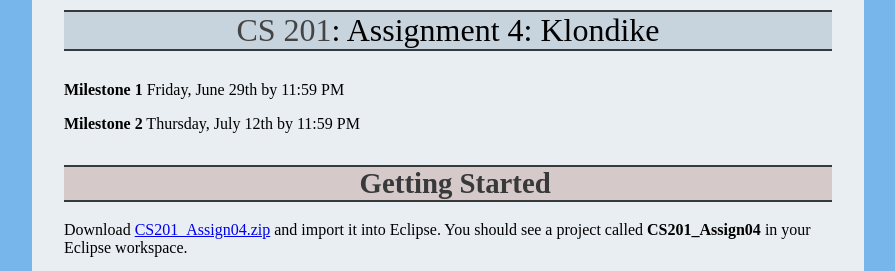
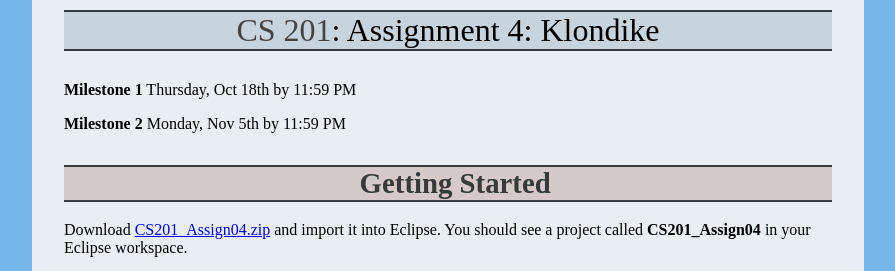
Before and after one commit to ycpcs/cs201-fall2018, a Jekyll site: the page built from assign/assign04.md, in a window 1280 px wide and 900 px high. Shown: the top 271 px of the window, without its empty margins (192-1087 px from the left). Built offline with Jekyll 4.4.1, drawn with Linux system fonts in a browser that asks for light colours.

Commit message:
update du dates for Klondike

```diff
--- a/assign/assign04.md
+++ b/assign/assign04.md
@@ -3,9 +3,9 @@ layout: default
 title: "Assignment 4: Klondike"
 ---
 
-**Milestone 1** Friday, June 29th by 11:59 PM
+**Milestone 1** Thursday, Oct 18th by 11:59 PM
 
-**Milestone 2** Thursday, July 12th by 11:59 PM
+**Milestone 2** Monday, Nov 5th by 11:59 PM
 
 # Getting Started
 
```
